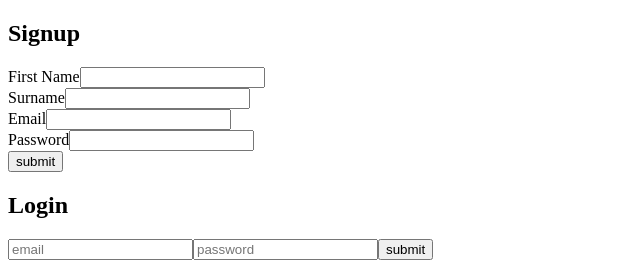
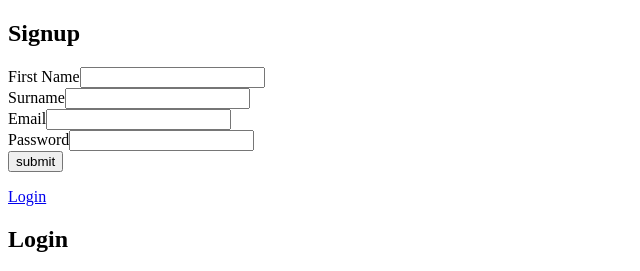
Before and after one commit to wambui01ndungu/sw-search-api, a React (Create React App) app in the folder client/: page / in a window 1280 px wide. Shown: the top 271 px of the page, without its empty margins (0-640 px from the left). Built offline with nearby package versions, Linux system fonts and the light colour scheme; no server answers.

Commit message:
adds a link to redirect to login

```diff
--- a/client/src/components/Signup.js
+++ b/client/src/components/Signup.js
@@ -1,4 +1,6 @@
 import React, { useState } from "react"
+import { Link } from "react-router-dom";
+
 
 
 function Signup () {
@@ -80,6 +82,11 @@
 
 
       </form>
+      <div  className= "siginup_footer">
+        <p> <Link to ="/login"> Login</Link>
+        </p>
+
+      </div>
     </div>
 
 
--- a/client/src/index.js
+++ b/client/src/index.js
@@ -1,7 +1,7 @@
 import React from "react";
 import ReactDOM from "react-dom/client";
 import App from "./App"
-import { BrowserRouter } from 'react-router-dom';
+import { BrowserRouter, link } from 'react-router-dom';
 
 
 
```
